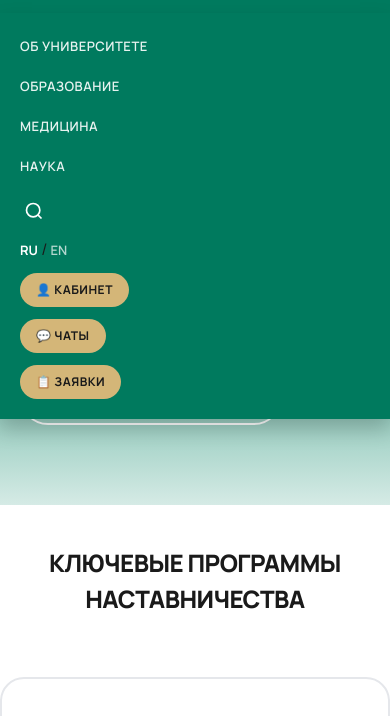
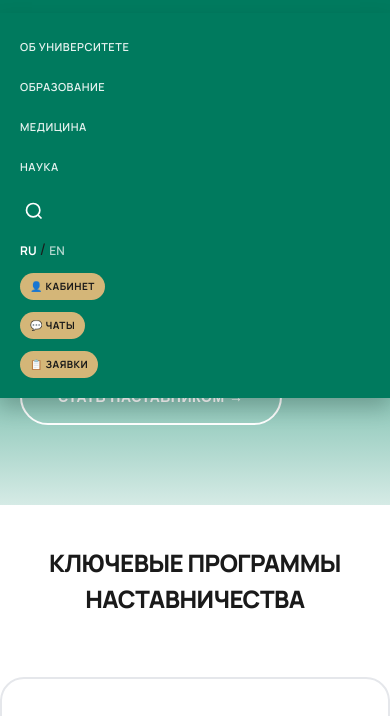
Before and after one commit to egora2690-web/vgm-mentorship-2, a website: page index.html in a window 390 px wide. Both pictures are taken after a click on the button "Меню". Shown: the part 64-780 px from the top of the page. Drawn offline with Linux system fonts and the light colour scheme.

Commit message:
Update style.css

```diff
--- a/style.css
+++ b/style.css
@@ -46,14 +46,13 @@ a {
 
 .header-container {
     display: flex;
-    justify-content: space-between;
     align-items: center;
+    gap: 40px;
 }
 
 .logo-area {
     display: flex;
     align-items: center;
-    gap: 12px;
     flex-shrink: 0;
 }
 
@@ -64,26 +63,26 @@ a {
 }
 
 .main-nav {
-    margin-left: 40px;
-    margin-right: auto;
+    flex-shrink: 0;
 }
 
 .main-nav ul {
     display: flex;
     list-style: none;
-    gap: 32px;
+    gap: 28px;
     margin: 0;
     padding: 0;
 }
 
 .main-nav a {
     color: white;
-    font-size: 13px;
+    font-size: 12px;
     font-weight: 600;
     text-transform: uppercase;
     letter-spacing: 0.5px;
     opacity: 0.9;
     transition: opacity 0.2s;
+    white-space: nowrap;
 }
 
 .main-nav a:hover { opacity: 1; }
@@ -91,7 +90,8 @@ a {
 .header-right {
     display: flex;
     align-items: center;
-    gap: 12px;
+    gap: 10px;
+    margin-left: auto;
     flex-shrink: 0;
 }
 
@@ -109,7 +109,7 @@ a {
 .lang-switch a {
     color: rgba(255, 255, 255, 0.7);
     font-weight: 600;
-    font-size: 13px;
+    font-size: 12px;
     transition: color 0.2s;
 }
 
@@ -120,12 +120,12 @@ a {
     display: inline-flex;
     align-items: center;
     gap: 6px;
-    padding: 8px 16px;
+    padding: 8px 14px;
     border-radius: var(--radius-pill);
     background-color: var(--accent-gold);
     color: var(--text-dark);
     font-weight: 700;
-    font-size: 12px;
+    font-size: 11px;
     text-transform: uppercase;
     letter-spacing: 0.5px;
     transition: all 0.3s ease;
@@ -547,8 +547,19 @@ a {
     color: rgba(255, 255, 255, 0.7);
 }
 
+@media (max-width: 1200px) {
+    .main-nav ul { gap: 20px; }
+    .main-nav a { font-size: 11px; }
+    .profile-link { font-size: 10px; padding: 6px 10px; }
+}
+
 @media (max-width: 1024px) {
     .mobile-menu-btn { display: block; }
+
+    .header-container {
+        gap: 20px;
+        justify-content: space-between;
+    }
 
     .header-nav-wrap {
         display: none;
@@ -567,11 +578,6 @@ a {
         display: flex;
     }
 
-    .main-nav {
-        margin-left: 0;
-        margin-right: 0;
-    }
-
     .main-nav ul {
         flex-direction: column;
         gap: 16px;
@@ -581,6 +587,7 @@ a {
         flex-direction: column;
         align-items: flex-start;
         gap: 12px;
+        margin-left: 0;
     }
 
     body.menu-locked { overflow: hidden; }
```
